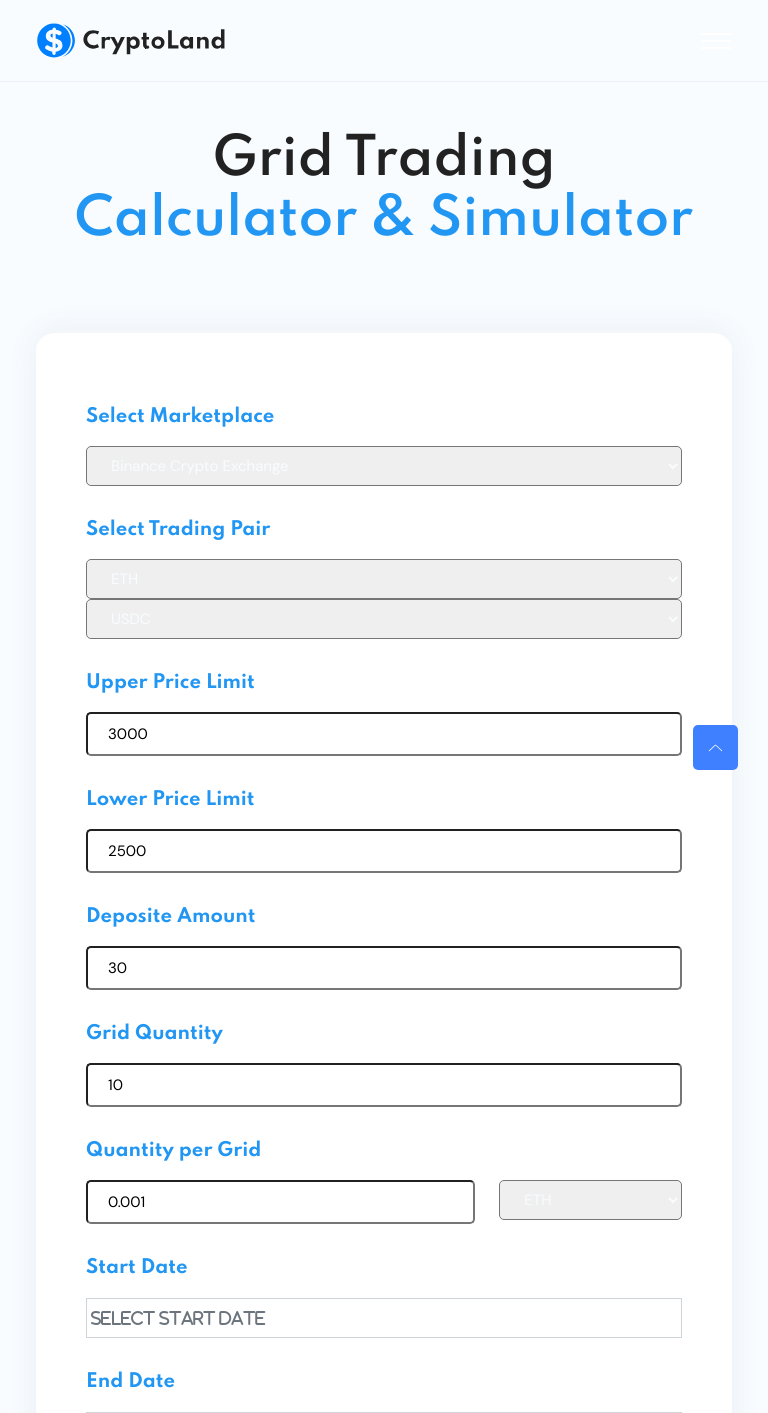
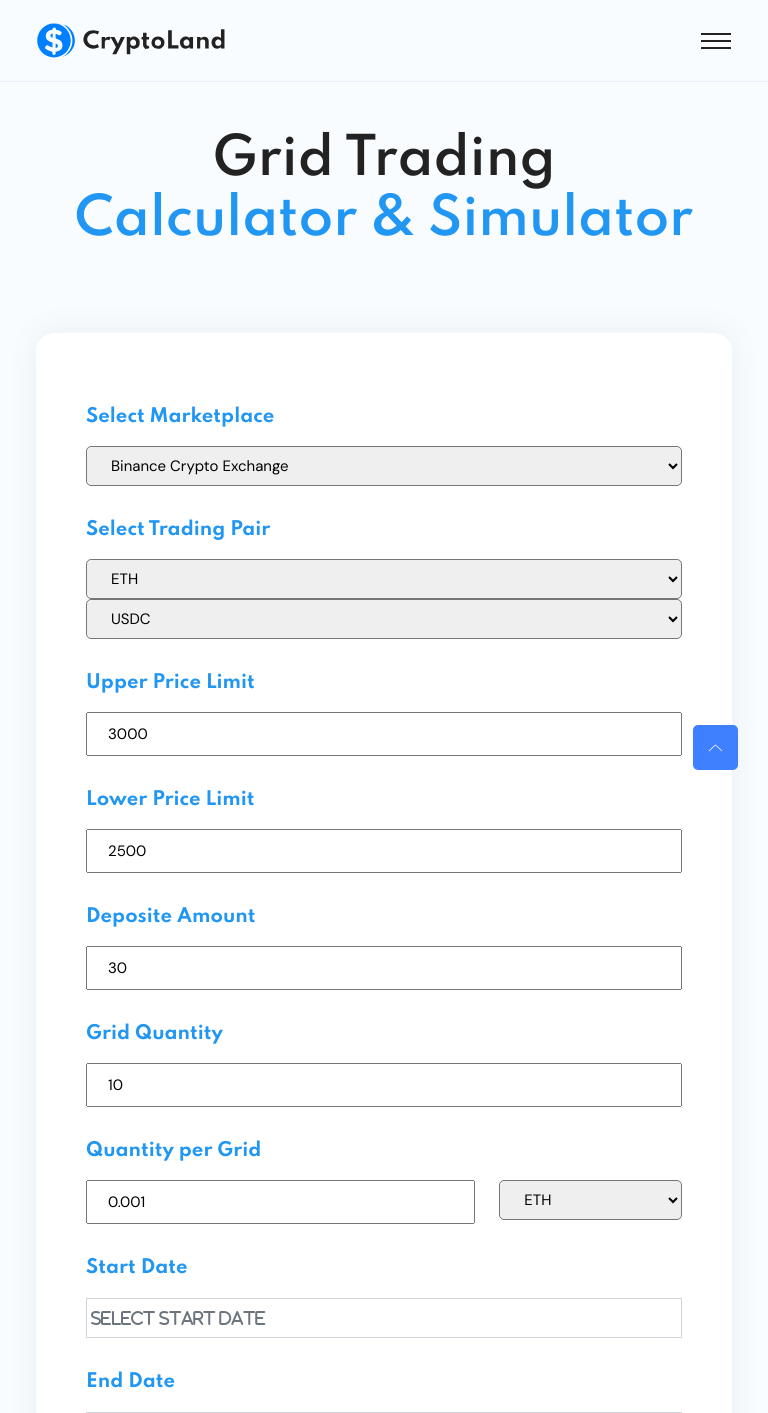
Before and after one commit to realhardworkingdeveloper/grid-trading-backtester, a Flask app: page / in a window 768 px wide. Shown: the top 1413 px of the page. Run offline with Flask 2, Linux system fonts and the light colour scheme; some libraries are stand-ins or nearby versions.

Commit message:
fix bugs for light theme

```diff
--- a/static/assets/css/main.css
+++ b/static/assets/css/main.css
@@ -56,7 +56,7 @@ button:focus,
 select {
   -webkit-writing-mode: horizontal-tb !important;
   text-rendering: auto;
-  color: #f8fcff;
+  /* color: #f8fcff; */
   letter-spacing: normal;
   word-spacing: normal;
   text-transform: none;
@@ -1545,7 +1545,7 @@ ol {
     padding: 18px 0 !important;
   }
   .header .mobile-menu-btn .toggler-icon {
-    background-color: #fff;
+    background-color: #222;
   }
   .header .button {
     margin: 0 !important;
@@ -1771,7 +1771,7 @@ ol {
 .navbar-expand-lg .navbar-nav {
   margin: 0;
   margin-left: auto !important;
-  margin-right: auto !important;
+  /* margin-right: auto !important; */
 }
 
 .header .navbar .navbar-nav .nav-item a.active {
@@ -2951,7 +2951,7 @@ ol {
 input {
   width: 100%;
   height: 40px;
-  border-radius: 5px;
+  /* border-radius: 5px; */
   padding: 20px;
 }
 
--- a/templates/layout.html
+++ b/templates/layout.html
@@ -53,7 +53,7 @@
                                 <span class="toggler-icon"></span>
                                 <span class="toggler-icon"></span>
                             </button>
-                            <div class="collapse navbar-collapse sub-menu-bar offset-lg-6" id="navbarSupportedContent">
+                            <div class="collapse navbar-collapse sub-menu-bar" id="navbarSupportedContent">
                                 <ul id="nav" class="navbar-nav ms-auto">
                                     <li class="nav-item">
                                         <a href="https://testnet.degate.com/" target="_blank"  aria-label="Toggle navigation">DeGate.com</a>
```
